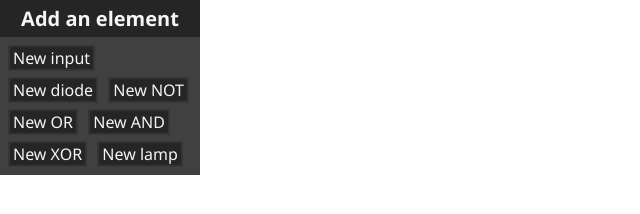
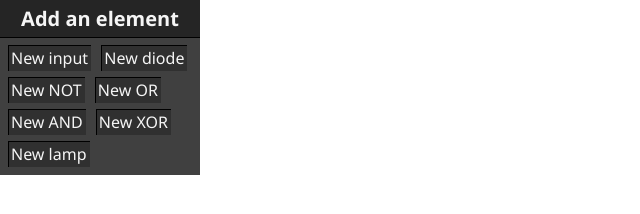
Before and after one commit to overlisted/logicraft, a plain HTML site: page index.html in a window 1280 px wide. Shown: the whole page, without its empty margins (0-640 px from the left). Drawn offline with Linux system fonts and the light colour scheme.

Commit message:
improve style

```diff
--- a/index.css
+++ b/index.css
@@ -1,6 +1,24 @@
 * {
   font-family: "Segoe UI", sans-serif;
   color: whitesmoke;
+}
+
+::-webkit-scrollbar {
+  width: 10px;
+  position: absolute;
+}
+
+::-webkit-scrollbar-track {
+  background: none;
+}
+
+::-webkit-scrollbar-track:hover {
+  background: rgba(255, 255, 255, 0.1);
+}
+
+::-webkit-scrollbar-thumb {
+  background: rgba(255, 255, 255, 0.3);
+  border-radius: 5px;
 }
 
 body {
@@ -11,7 +29,7 @@ body {
 
 .window {
   position: absolute;
-  width: 200px;
+  max-width: 200px;
 }
 
 .window-title {
@@ -25,17 +43,18 @@ body {
 }
 
 .window-content {
+  box-shadow: inset 0 1px 0 0 black;
   background-color: #404040;
   padding: 5px;
 }
 
 button {
-  background-color: #252525;
+  background-color: #303030;
   font-size: 16px;
-  border-style: solid;
-  border-color: #353535;
-  padding: 0 3px 0 3px;
+  border: none;
+  padding: 2px 3px;
   margin: 3px;
+  box-shadow: inset 1px 1px 0 0 black;
 }
 
 button:focus {
@@ -43,7 +62,7 @@ button:focus {
 }
 
 button:active {
-  background-color: #202020;
+  background-color: #252525;
 }
 
 table {
@@ -56,8 +75,10 @@ td, th {
   border: 3px solid #404040;
   text-align: left;
   padding: 5px;
+  box-shadow: inset 1px 1px 0 0 black;
 }
 
-#truth-table-window {
-  max-height: 600px;
+#truth-table-window .window-content {
+  max-height: 400px;
+  overflow: auto;
 }
```
